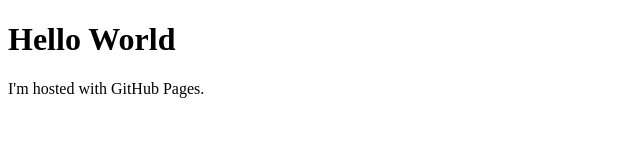
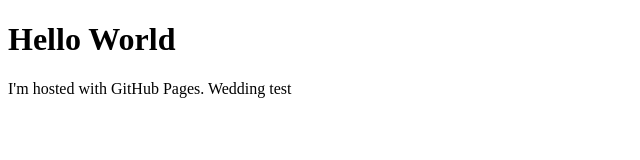
Before and after one commit to DimitarDyankov/dimitardyankov.github.io, a plain HTML site: page index.html in a window 1280 px wide. Shown: the whole page, without its empty margins (0-640 px from the left). Drawn offline with Linux system fonts and the light colour scheme.

Commit message:
Testing pushing changes

```diff
--- a/index.html
+++ b/index.html
@@ -2,6 +2,6 @@
 <html>
 <body>
 <h1>Hello World</h1>
-<p>I'm hosted with GitHub Pages.</p>
+<p>I'm hosted with GitHub Pages. Wedding test</p>
 </body>
 </html>
```
